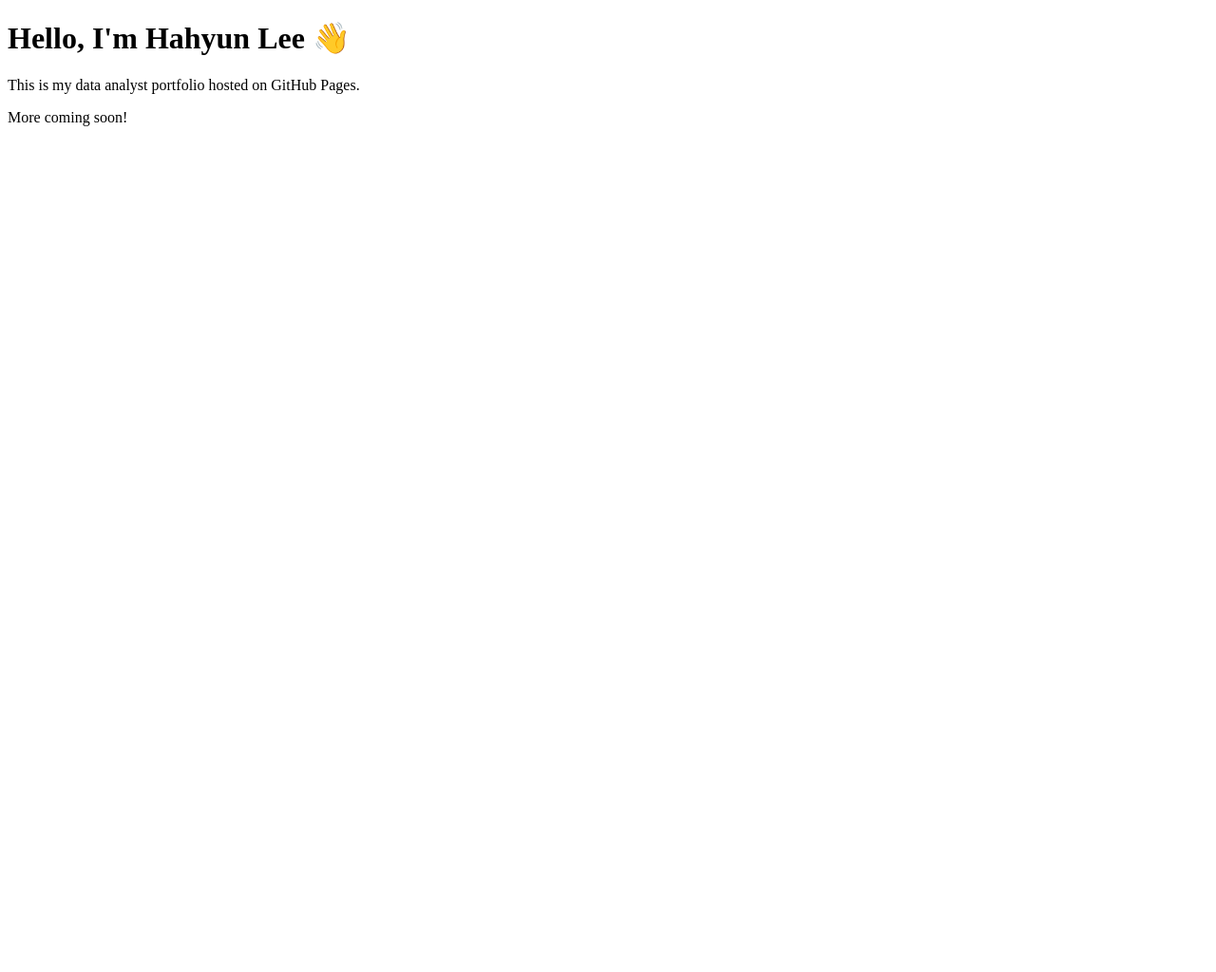
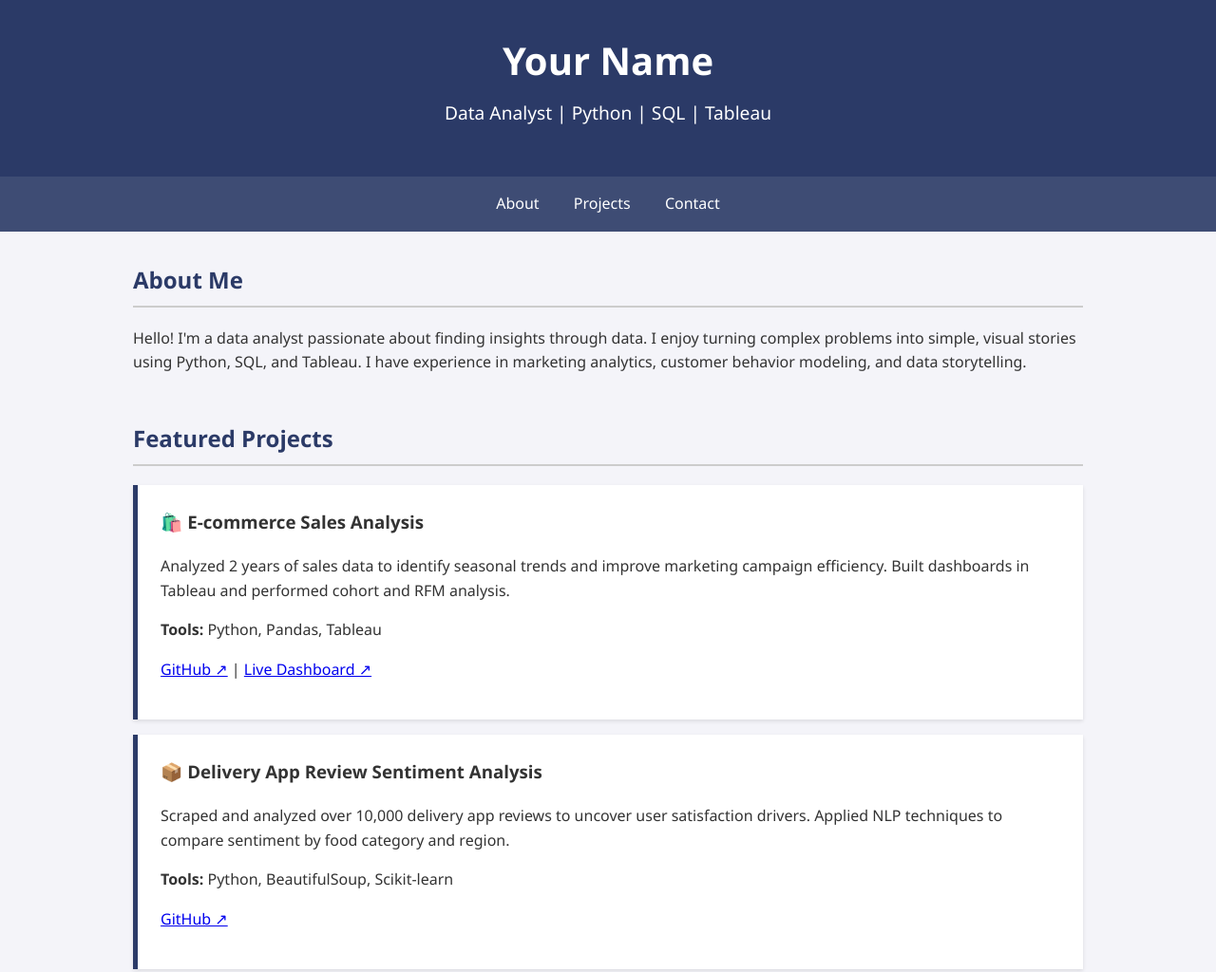
Before and after one commit to smileehahyun/smileehahyun.github.io, a plain HTML site: page index.html in a window 1280 px wide. Shown: the top 1024 px of the page at 95% size. Before the commit the page ends 800 px from the top, so only its background shows below. Drawn offline with Linux system fonts and the light colour scheme.

Commit message:
Update index.html

```diff
--- a/index.html
+++ b/index.html
@@ -3,11 +3,126 @@
 <head>
   <meta charset="UTF-8">
   <meta name="viewport" content="width=device-width, initial-scale=1.0">
-  <title>Hahyun Lee - Data Analyst Portfolio</title>
+  <title>Data Analyst Portfolio - Your Name</title>
+  <style>
+    body {
+      margin: 0;
+      font-family: 'Segoe UI', sans-serif;
+      background-color: #f4f4f9;
+      color: #333;
+      line-height: 1.6;
+    }
+    header {
+      background-color: #2b3a67;
+      color: white;
+      padding: 2rem 1rem;
+      text-align: center;
+    }
+    header h1 {
+      margin: 0;
+      font-size: 2.5rem;
+    }
+    header p {
+      margin-top: 0.5rem;
+      font-size: 1.2rem;
+    }
+    nav {
+      text-align: center;
+      background: #3e4c74;
+    }
+    nav a {
+      display: inline-block;
+      color: #fff;
+      text-decoration: none;
+      padding: 1rem;
+    }
+    nav a:hover {
+      background: #56648a;
+    }
+    .container {
+      max-width: 1000px;
+      margin: 2rem auto;
+      padding: 0 1rem;
+    }
+    .section {
+      margin-bottom: 3rem;
+    }
+    .section h2 {
+      border-bottom: 2px solid #ccc;
+      padding-bottom: 0.5rem;
+      color: #2b3a67;
+    }
+    .project {
+      background: white;
+      padding: 1.5rem;
+      margin: 1rem 0;
+      border-left: 5px solid #2b3a67;
+      box-shadow: 0 2px 4px rgba(0,0,0,0.1);
+    }
+    .project h3 {
+      margin-top: 0;
+    }
+    footer {
+      text-align: center;
+      padding: 2rem 1rem;
+      background-color: #2b3a67;
+      color: white;
+    }
+  </style>
 </head>
 <body>
-  <h1>Hello, I'm Hahyun Lee 👋</h1>
-  <p>This is my data analyst portfolio hosted on GitHub Pages.</p>
-  <p>More coming soon!</p>
+  <header>
+    <h1>Your Name</h1>
+    <p>Data Analyst | Python | SQL | Tableau</p>
+  </header>
+
+  <nav>
+    <a href="#about">About</a>
+    <a href="#projects">Projects</a>
+    <a href="#contact">Contact</a>
+  </nav>
+
+  <div class="container">
+    <section id="about" class="section">
+      <h2>About Me</h2>
+      <p>Hello! I'm a data analyst passionate about finding insights through data. I enjoy turning complex problems into simple, visual stories using Python, SQL, and Tableau. I have experience in marketing analytics, customer behavior modeling, and data storytelling.</p>
+    </section>
+
+    <section id="projects" class="section">
+      <h2>Featured Projects</h2>
+
+      <div class="project">
+        <h3>🛍️ E-commerce Sales Analysis</h3>
+        <p>Analyzed 2 years of sales data to identify seasonal trends and improve marketing campaign efficiency. Built dashboards in Tableau and performed cohort and RFM analysis.</p>
+        <p><strong>Tools:</strong> Python, Pandas, Tableau</p>
+        <p><a href="#">GitHub ↗</a> | <a href="#">Live Dashboard ↗</a></p>
+      </div>
+
+      <div class="project">
+        <h3>📦 Delivery App Review Sentiment Analysis</h3>
+        <p>Scraped and analyzed over 10,000 delivery app reviews to uncover user satisfaction drivers. Applied NLP techniques to compare sentiment by food category and region.</p>
+        <p><strong>Tools:</strong> Python, BeautifulSoup, Scikit-learn</p>
+        <p><a href="#">GitHub ↗</a></p>
+      </div>
+
+      <div class="project">
+        <h3>📊 Climate and Consumption Pattern Analysis</h3>
+        <p>Investigated how temperature changes influence hourly consumption patterns using public weather and transaction datasets. Shared findings with interactive Tableau dashboards.</p>
+        <p><strong>Tools:</strong> SQL, Python, Tableau</p>
+        <p><a href="#">GitHub ↗</a> | <a href="#">Tableau Public ↗</a></p>
+      </div>
+    </section>
+
+    <section id="contact" class="section">
+      <h2>Contact</h2>
+      <p>Email: your.email@example.com</p>
+      <p>LinkedIn: <a href="#">linkedin.com/in/yourname</a></p>
+      <p>Resume: <a href="#">Download PDF</a></p>
+    </section>
+  </div>
+
+  <footer>
+    &copy; 2025 Your Name. All rights reserved.
+  </footer>
 </body>
 </html>
```
